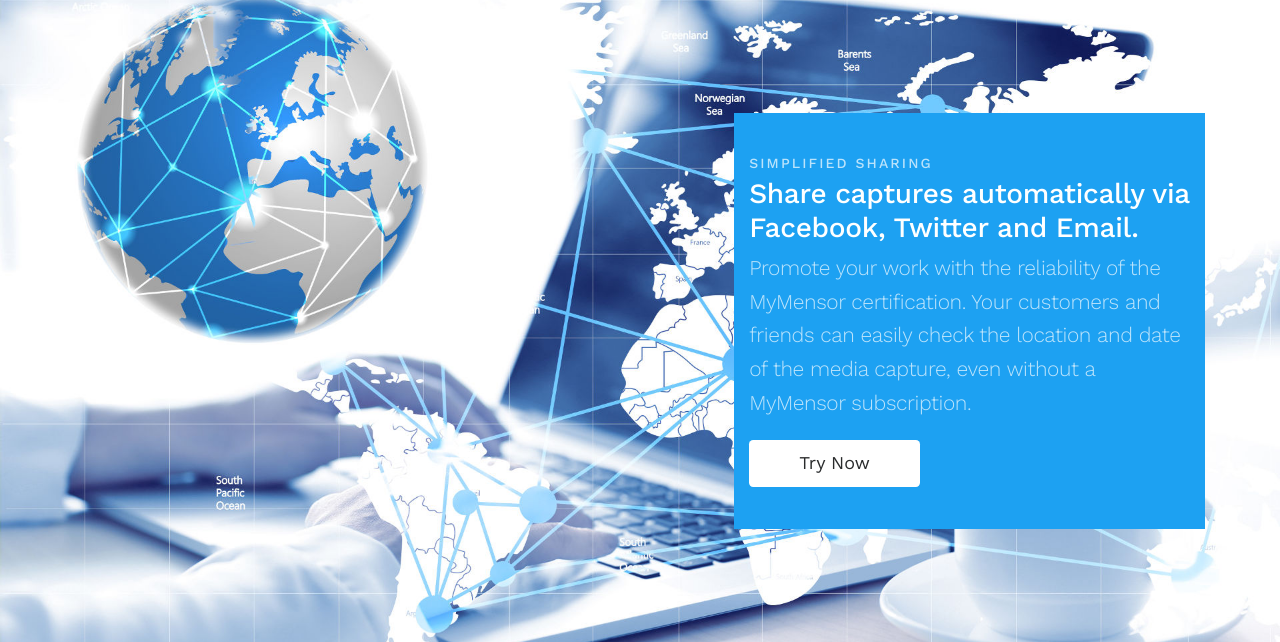
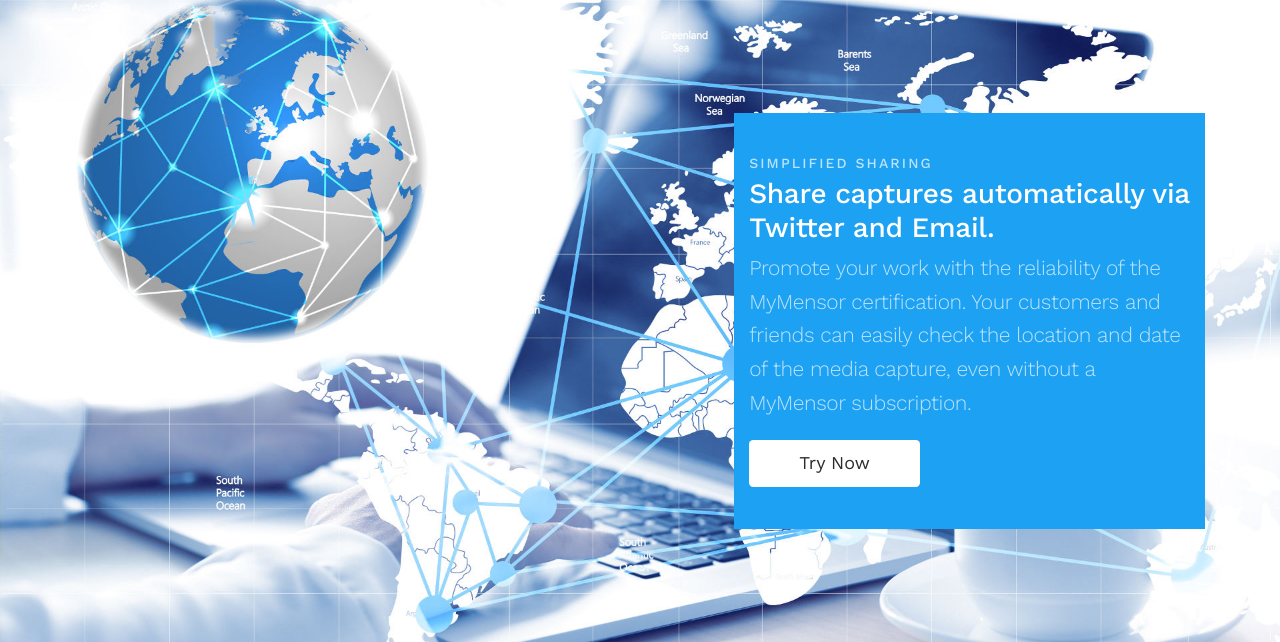
Before and after one commit to jorgercg/MyMensorWebsite, a Django app: page /en/ in a window 1280 px wide. Shown: the part 2197-2839 px from the top of the page. Run offline with Django 3.2, Linux system fonts and the light colour scheme; some libraries are stand-ins or nearby versions.

Commit message:
16AGO2017 21h29min

```diff
--- a/mymwebsite/templates/index.html
+++ b/mymwebsite/templates/index.html
@@ -180,7 +180,7 @@
                     <div class="row app-align-center py-3">
                         <div class="col-sm-5 push-sm-7 py-5" style="background-color: #1DA1F2">
                             <h6 class="text-muted text-uppercase">{% trans "Simplified Sharing" %}</h6>
-                            <h3>{% trans " Share captures automatically via Facebook, Twitter and Email." %}</h3>
+                            <h3>{% trans " Share captures automatically via Twitter and Email." %}</h3>
                             <p class="lead mb-4 text-muted">{% trans " Promote your work with the reliability of the MyMensor certification. Your customers and friends can easily check the location and date of the media capture, even without a MyMensor subscription." %}</p>
                             <a class="btn btn-secondary btn-lg btn-borderless"
                                href="https://app.mymensor.com/{{ LANGUAGE_CODE }}/accounts/register/"
```
Also changed, not shown: locale/en/LC_MESSAGES/django.po, locale/pt/LC_MESSAGES/django.po, locale/pt_BR/LC_MESSAGES/django.po, 2 other files.
